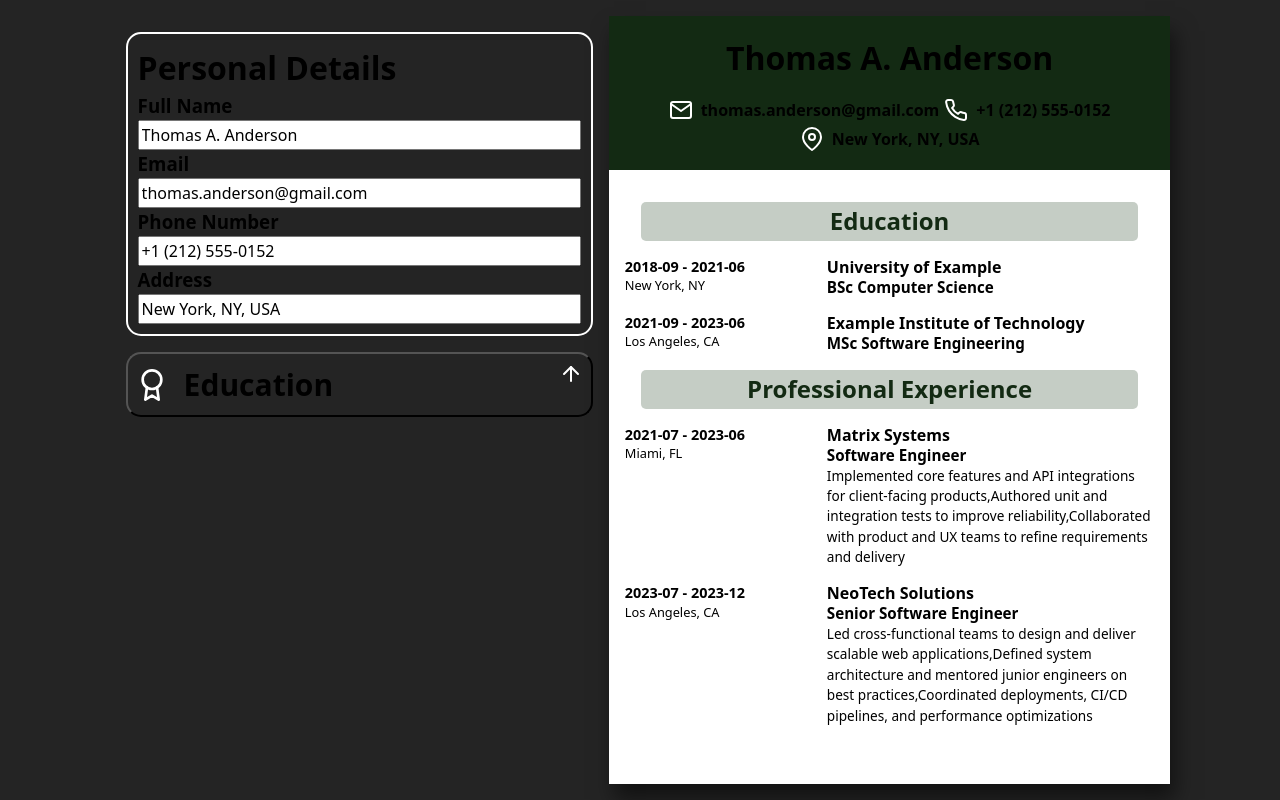
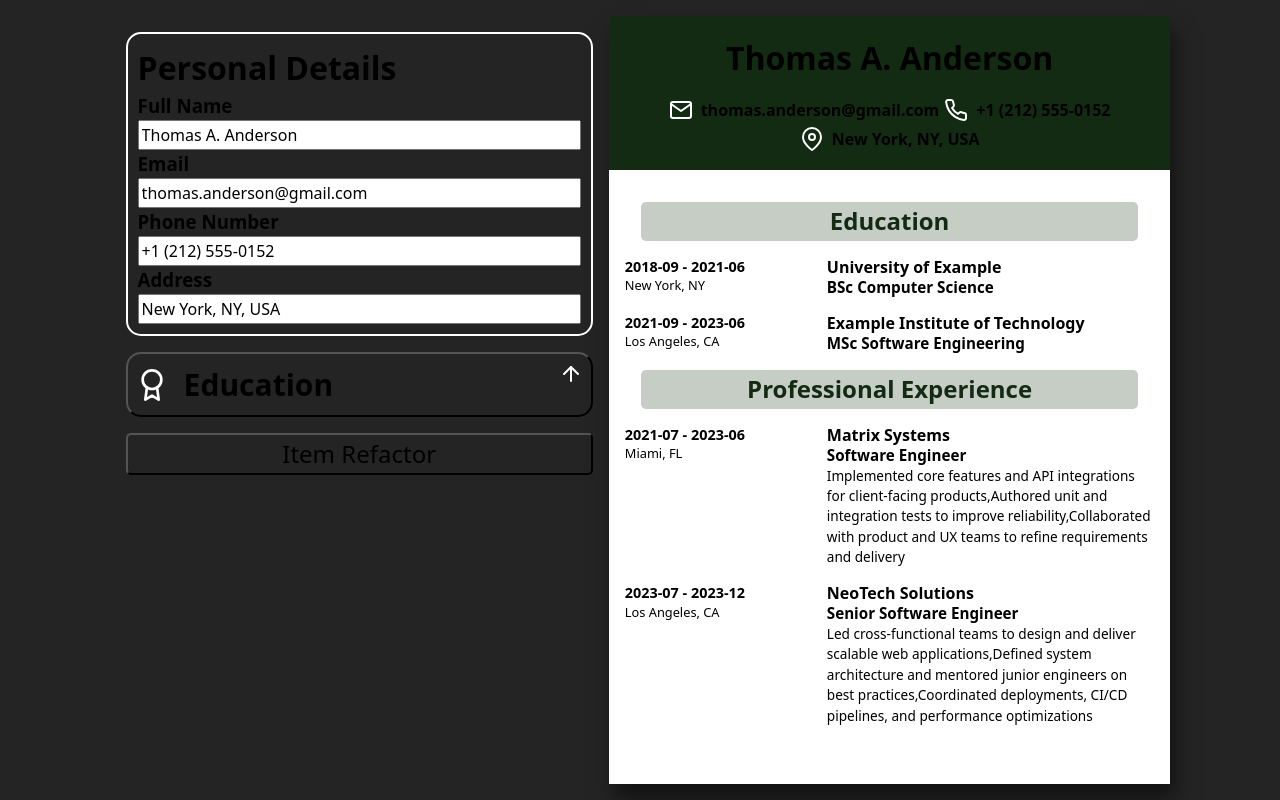
Before and after one commit to Blakem07/cv-builder, a React (Vite) app: page / in a window 1280 px wide. Built offline with nearby package versions, Linux system fonts and the light colour scheme.

Commit message:
feat: add Item component basic open close functionality

```diff
--- a/src/components/InputForm.jsx
+++ b/src/components/InputForm.jsx
@@ -4,6 +4,7 @@ import ExpandableSection from "./ExpandableSection";
 import ItemSection from "./ItemSection";
 import UniversityItem from "./UniversityItem";
 import awardSvg from "../assets/award.svg";
+import Item from "./Item.jsx";
 
 // Used by ItemSection to render UniversityItems from form.education
 const renderUniversityItem = (
@@ -66,6 +67,7 @@ export default function InputForm({
           />
         }
       />
+      <Item />
     </div>
   );
 }
--- /dev/null
+++ b/src/components/Item.jsx
@@ -0,0 +1,20 @@
+import "../styles/Item.css";
+
+import { useState } from "react";
+
+/**
+ * A generic input item which expands to a form.
+ *
+ * @returns {JSX.Element}
+ */
+export default function Item({}) {
+  const [isOpen, setState] = useState(false);
+  return (
+    <div>
+      <button className="item-button" onClick={() => setState(!isOpen)}>
+        Item Refactor
+      </button>
+      <form className={isOpen ? "item-form.open" : "item-form"}></form>
+    </div>
+  );
+}
--- /dev/null
+++ b/src/styles/Item.css
@@ -0,0 +1,17 @@
+.item-button {
+  height: auto;
+  min-height: 2.5rem;
+  width: 100%;
+  border-radius: 5px;
+
+  background-color: var(--secondary-color);
+  font-size: var(--font-size-2xl);
+}
+
+.item-form {
+  display: none;
+}
+
+.item-form.open {
+  display: block;
+}
```
